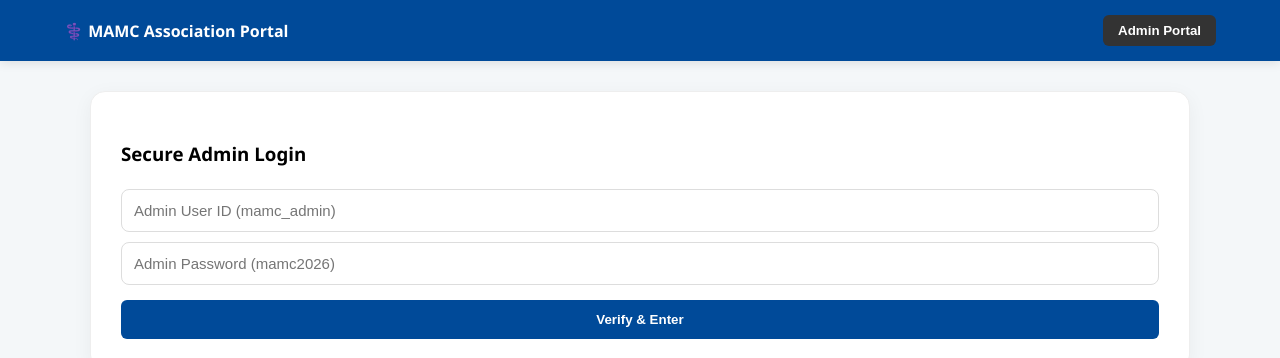
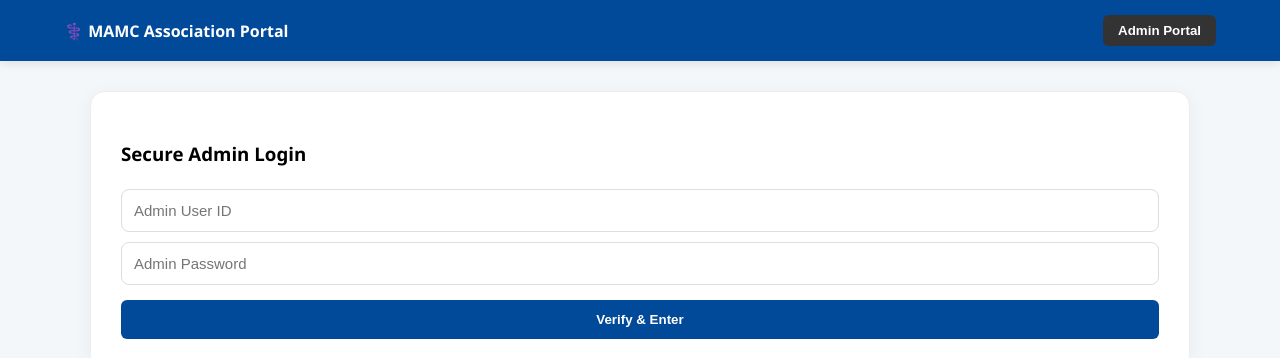
Before and after one commit to pranavsingh0101/mamc_doctor.association, a plain HTML site: page index.html in a window 1280 px wide. Both pictures are taken after a click on the button "Admin Portal". Shown: the top 358 px of the page. Drawn offline with Linux system fonts and the light colour scheme.

Commit message:
Fix HTML formatting and structure
change

```diff
--- a/index.html
+++ b/index.html
@@ -48,8 +48,8 @@
 
     <div id="adminAuth" class="card hidden">
         <h3>Secure Admin Login</h3>
-        <input type="text" id="aID" placeholder="Admin User ID (mamc_admin)">
-        <input type="password" id="aPass" placeholder="Admin Password (mamc2026)" style="margin-top:10px;">
+        <input type="text" id="aID" placeholder="Admin User ID ">
+        <input type="password" id="aPass" placeholder="Admin Password " style="margin-top:10px;">
         <button onclick="login()" class="btn-action btn-primary" style="margin-top:15px; padding:12px;">Verify & Enter</button>
     </div>
 
```
